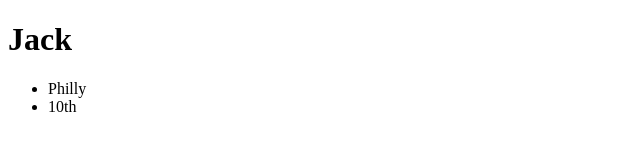
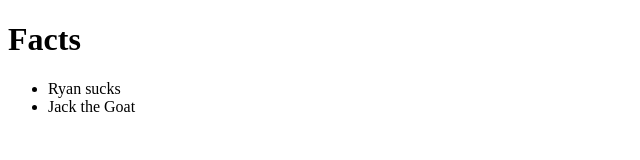
Before and after one commit to Jack-Jiangg/PennProject, a plain HTML site: page index.html in a window 1280 px wide. Shown: the whole page, without its empty margins (0-640 px from the left). Drawn offline with Linux system fonts and the light colour scheme.

Commit message:
add index file

```diff
--- a/index.html
+++ b/index.html
@@ -6,10 +6,10 @@
     <title>Document</title>
 </head>
 <body>
-    <h1>Jack</h1>
+    <h1>Facts</h1>
 <ul>
-    <li>Philly</li>
-    <li>10th</li>
+    <li>Ryan sucks</li>
+    <li>Jack the Goat</li>
 </ul>
 </body>
 </html>
```
